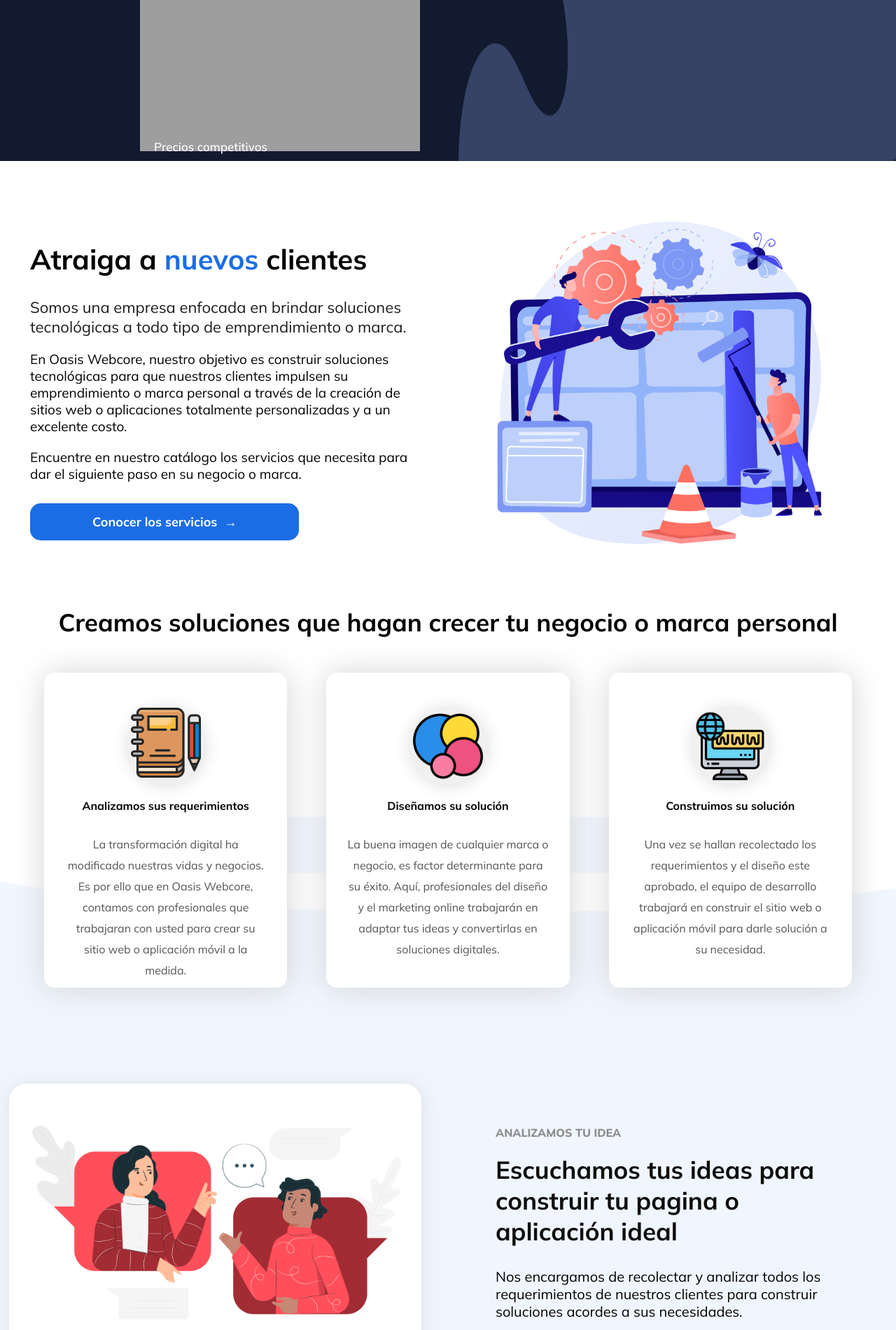
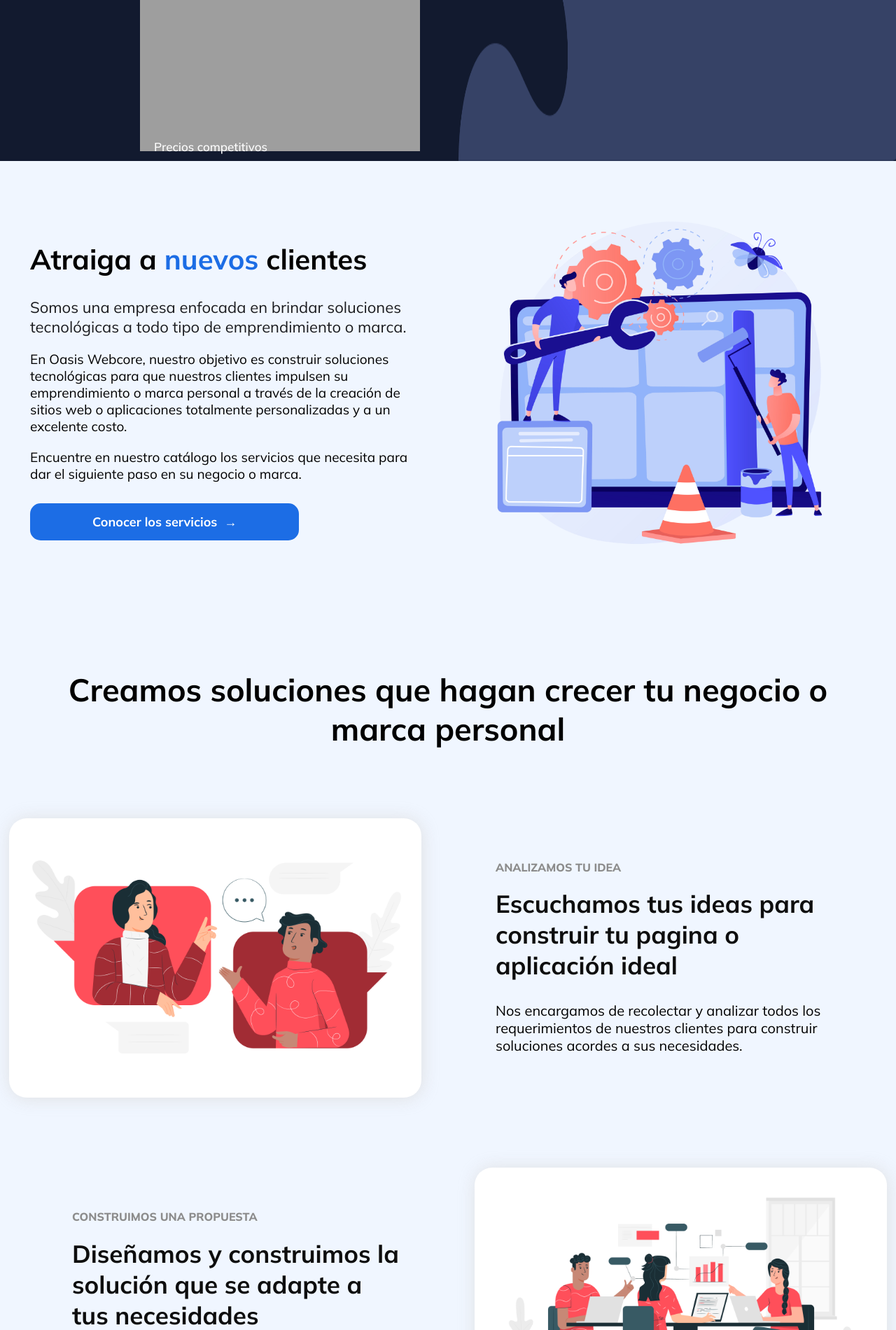
Before and after one commit to santiagobaronz/oasis-webcore, a PHP site: page / in a window 1280 px wide; the page is wider, and only the part inside the window is pictured. Shown: the part 1613-3513 px from the top of that part at 70% size. Run offline with PHP 8.4, Linux system fonts and the light colour scheme; grey boxes are pictures that could not be loaded.

Commit message:
[Diseño] Tarjetas de información completas

```diff
--- a/css/home/styles-home.css
+++ b/css/home/styles-home.css
@@ -192,6 +192,7 @@ header{
 
 .first-section-box{
     margin-top: 80px;
+    background-color: #f0f6ff;
 }
 
 .img-section-1{
@@ -263,6 +264,7 @@ height: 10px;
     width: 100%;
     z-index: 1000;
     position: relative;
+    background-color: #fff;
 }
 
 /* Servicios de Oasis Webcore*/
@@ -398,8 +400,18 @@ height: 10px;
 
 .second-section-box{
     margin-top: -10px;
-    padding-top: 200px;
+    padding-top: 180px;
     background-color: #f0f6ff;
+}
+
+.info-section > h2{
+    text-align: center;
+    margin-bottom: 100px;
+    font-size: 45px;
+}
+
+.row-info{
+    margin-bottom: 100px;
 }
 
 .info-img{
@@ -410,9 +422,15 @@ height: 10px;
     background-color: #fff;
     padding: 10px;
     display: block;
+}
+
+.info-img-margin-left{
     margin-left: -30px;
 }
 
+.info-img-margin-right{
+    margin-left: 30px;
+}
 
 .bg-services{
     position: absolute;
@@ -450,7 +468,11 @@ height: 10px;
 
 /* Estilos de sección de precios */
 
-
+.quarter-section-box {
+    background-color: #FFF;
+    padding-top: 150px;
+    margin-top: -20px;
+}
 
 .info-prices h2{
     text-align: center;
--- a/css/styles.css
+++ b/css/styles.css
@@ -41,6 +41,9 @@
         }
     }
 
+    body{
+        background-color: #f0f6ff;
+    }
 
     *{
     margin: 0;
--- a/index.html
+++ b/index.html
@@ -97,65 +97,48 @@
                 </div>
             </section>
         </div>
-
-
-
-
-            <div class="container-margin">
-            <section>
-                <div class="second-section">
-                <h2>Creamos soluciones que hagan crecer tu negocio o marca personal</h2>
-                    <div class="row">
-                        <div class="bg-services"></div>
-                        <div class="col-lg-4 col-md-4 col-sm-12 col-xs-12">
-                            <div class="box-services-s2">
-                                <div class="box-img-services-s2">
-                                    <img src="assets/home/icons/cuaderno.png" alt="Imagen de un cuaderno" class="img-services-s2">
-                                </div>
-                                <h3>Analizamos sus requerimientos</h3>
-                                <p>La transformación digital ha modificado nuestras vidas y negocios. Es por ello que en Oasis Webcore, contamos con profesionales que trabajaran con usted para crear su sitio web o aplicación móvil a la medida.</p>
-                            </div>
-                        </div>
-                        <div class="col-lg-4 col-md-4 col-sm-12 col-xs-12">
-                            <div class="box-services-s2">
-                                <div class="box-img-services-s2">
-                                    <img src="assets/home/diseño.png" alt="Imagen del diseño" class="img-services-s2 pd-fix">
-                                </div>
-                                <h3>Diseñamos su solución</h3>
-                                <p>La buena imagen de cualquier marca o negocio, es factor determinante para su éxito. Aquí, profesionales del diseño y el marketing online trabajarán en adaptar tus ideas y convertirlas en soluciones digitales.</p>
-                            </div>
-                        </div>
-                        <div class="col-lg-4 col-md-4 col-sm-12 col-xs-12">
-                            <div class="box-services-s2">
-                                <div class="box-img-services-s2">
-                                    <img src="assets/home/internet.png" alt="Imagen de un computador" class="img-services-s2 pd-fix">
-                                </div>
-                                <h3>Construimos su solución</h3>
-                                <p>Una vez se hallan recolectado los requerimientos y el diseño este aprobado, el equipo de desarrollo trabajará en construir el sitio web o aplicación móvil para darle solución a su necesidad.</p>
-                            </div>
-                        </div>
-                    </div>
-                </div>
-            </section>
-        </div>
     </div>
 
-    <img src="assets/home/wave-gray.png" alt="Separador en forma de Ola para introducir nuevo contenido" class="wave-separate-section-1">
 
     <div class="second-section-box">
         <div class="container-margin">
             <section>
                 <div class="info-section">
-                    <h2></h2>
-                    <div class="row">
+                    <h2>Creamos soluciones que hagan crecer tu negocio o marca personal</h2>
+                    <div class="row row-info">
                         <div class="col-lg-6 col-md-12 col-sm-12 col-xs-12">
-                            <img src="./assets/home/previews/requirments.jpg" alt="Imagen de requerimientos" srcset="" class="info-img">
+                            <img src="./assets/home/previews/requirments.jpg" alt="Imagen de requerimientos" srcset="" class="info-img info-img-margin-left">
                         </div>
                         <div class="col-lg-6 col-md-12 col-sm-12 col-xs-12 column-to-hidden-items">
                             <div class="second-section-text-box">
                                 <span>ANALIZAMOS TU IDEA</span>
                                 <h2>Escuchamos tus ideas para construir tu pagina o aplicación ideal</h2>
                                 <p>Nos encargamos de recolectar y analizar todos los requerimientos de nuestros clientes para construir soluciones acordes a sus necesidades.</p>
+                            </div>
+                        </div>
+                    </div>
+                    <div class="row row-info">
+                        <div class="col-lg-6 col-md-12 col-sm-12 col-xs-12">
+
+                            <div class="second-section-text-box">
+                                <span>CONSTRUIMOS UNA PROPUESTA</span>
+                                <h2>Diseñamos y construimos la solución que se adapte a tus necesidades</h2>
+                                <p>Un equipo de ingeniería, diseño y marketing trabajará en ofrecerte una solución que se adapte a tus necesidades y al mercado.</p>
+                            </div>
+                        </div>
+                        <div class="col-lg-6 col-md-12 col-sm-12 col-xs-12 column-to-hidden-items">
+                            <img src="./assets/home/previews/working.jpg" alt="Imagen de requerimientos" srcset="" class="info-img info-img-margin-right">
+                        </div>
+                    </div>
+                    <div class="row row-info">
+                        <div class="col-lg-6 col-md-12 col-sm-12 col-xs-12">
+                            <img src="./assets/home/previews/product.jpg" alt="Imagen de requerimientos" srcset="" class="info-img info-img-margin-left">
+                        </div>
+                        <div class="col-lg-6 col-md-12 col-sm-12 col-xs-12 column-to-hidden-items">
+                            <div class="second-section-text-box">
+                                <span>ENTREGAMOS TU PRODUCTO</span>
+                                <h2>Tu producto será lanzado para que tú y tus clientes lo puedan usar</h2>
+                                <p>Una vez entregado, contarás con un servicio técnico 24/7 que te brindará soporte sobre el producto si asi lo requieres.</p>
                             </div>
                         </div>
                     </div>
```
